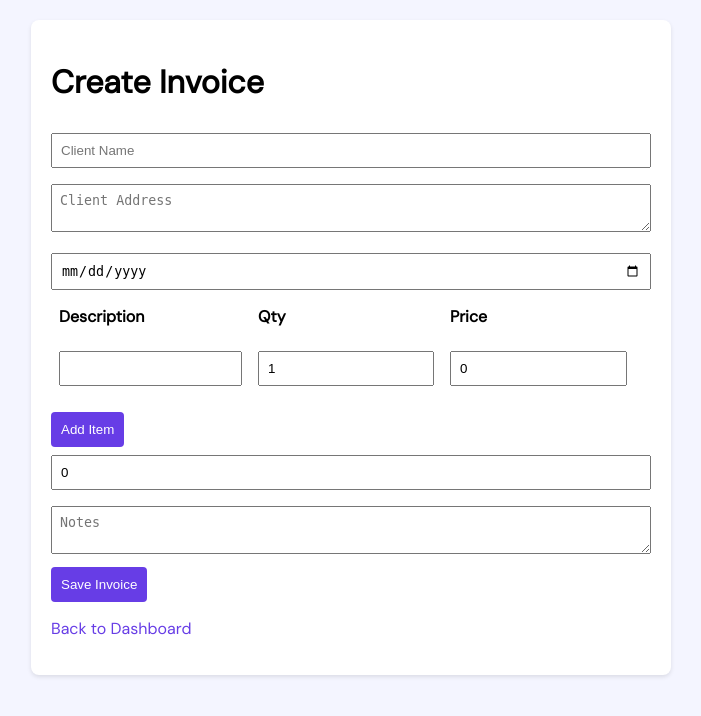
After one commit to MotasemZa/ai-dekly-saas, a PHP site: page /create_invoice.php in a window 1280 px wide. The commit adds this page. Shown: the top 716 px of the page, without its empty margins (289-990 px from the left). Run offline with PHP 8.4, Linux system fonts and the light colour scheme; the visitor is signed in with stand-in values (Sample User, id 1).

Commit message:
Add invoice generator with PDF export

```diff
--- /dev/null
+++ b/composer.json
@@ -0,0 +1,5 @@
+{
+    "require": {
+        "dompdf/dompdf": "^2.1"
+    }
+}
--- /dev/null
+++ b/public_html/classes/Invoice.php
@@ -0,0 +1,53 @@
+<?php
+class Invoice {
+    private $pdo;
+
+    public function __construct(PDO $pdo)
+    {
+        $this->pdo = $pdo;
+    }
+
+    public function create($userId, $data)
+    {
+        $this->pdo->beginTransaction();
+        $stmt = $this->pdo->prepare("INSERT INTO invoices (user_id, client_name, client_address, invoice_date, tax, notes) VALUES (?,?,?,?,?,?)");
+        $stmt->execute([
+            $userId,
+            $data['client_name'],
+            $data['client_address'],
+            $data['invoice_date'],
+            $data['tax'],
+            $data['notes']
+        ]);
+        $invoiceId = $this->pdo->lastInsertId();
+
+        $itemStmt = $this->pdo->prepare("INSERT INTO invoice_items (invoice_id, description, quantity, price) VALUES (?,?,?,?)");
+        foreach ($data['items'] as $item) {
+            $itemStmt->execute([$invoiceId, $item['description'], $item['quantity'], $item['price']]);
+        }
+        $this->pdo->commit();
+        return $invoiceId;
+    }
+
+    public function getAllByUser($userId)
+    {
+        $stmt = $this->pdo->prepare("SELECT * FROM invoices WHERE user_id = ? ORDER BY created_at DESC");
+        $stmt->execute([$userId]);
+        return $stmt->fetchAll();
+    }
+
+    public function getById($id, $userId)
+    {
+        $stmt = $this->pdo->prepare("SELECT * FROM invoices WHERE id = ? AND user_id = ?");
+        $stmt->execute([$id, $userId]);
+        $invoice = $stmt->fetch();
+        if (!$invoice) {
+            return null;
+        }
+        $itemStmt = $this->pdo->prepare("SELECT * FROM invoice_items WHERE invoice_id = ?");
+        $itemStmt->execute([$id]);
+        $invoice['items'] = $itemStmt->fetchAll();
+        return $invoice;
+    }
+}
+?>
--- a/public_html/config.php
+++ b/public_html/config.php
@@ -1,8 +1,8 @@
 <?php
-$host = 'localhost';
-$db   = 'u535022945_aaa';
-$user = 'u535022945_aaa';
-$pass = 'Mota1234$';
+$host = getenv('DB_HOST') ?: 'localhost';
+$db   = getenv('DB_NAME') ?: 'your_database';
+$user = getenv('DB_USER') ?: 'your_user';
+$pass = getenv('DB_PASS') ?: 'your_password';
 $charset = 'utf8mb4';
 $dsn = "mysql:host=$host;dbname=$db;charset=$charset";
 $options = [
--- /dev/null
+++ b/public_html/create_invoice.php
@@ -0,0 +1,99 @@
+<?php
+session_start();
+require_once 'config.php';
+require_once 'classes/Invoice.php';
+if (!isset($_SESSION['user_id'])) {
+    header('Location: login.php');
+    exit();
+}
+$invoiceModel = new Invoice($pdo);
+$error = '';
+if ($_SERVER['REQUEST_METHOD'] === 'POST') {
+    $client_name = trim($_POST['client_name'] ?? '');
+    $client_address = trim($_POST['client_address'] ?? '');
+    $invoice_date = $_POST['invoice_date'] ?? '';
+    $tax = floatval($_POST['tax'] ?? 0);
+    $notes = trim($_POST['notes'] ?? '');
+    $items = [];
+    if (isset($_POST['item_description']) && is_array($_POST['item_description'])) {
+        for ($i = 0; $i < count($_POST['item_description']); $i++) {
+            $desc = trim($_POST['item_description'][$i]);
+            $qty = intval($_POST['item_qty'][$i]);
+            $price = floatval($_POST['item_price'][$i]);
+            if ($desc !== '' && $qty > 0) {
+                $items[] = ['description' => $desc, 'quantity' => $qty, 'price' => $price];
+            }
+        }
+    }
+    if ($client_name && $invoice_date && $items) {
+        $data = [
+            'client_name' => $client_name,
+            'client_address' => $client_address,
+            'invoice_date' => $invoice_date,
+            'tax' => $tax,
+            'notes' => $notes,
+            'items' => $items
+        ];
+        $invoiceId = $invoiceModel->create($_SESSION['user_id'], $data);
+        header('Location: view_invoice.php?id=' . $invoiceId);
+        exit();
+    } else {
+        $error = 'Please fill in all required fields and add at least one item.';
+    }
+}
+?>
+<!DOCTYPE html>
+<html lang="en">
+<head>
+    <meta charset="UTF-8">
+    <title>Create Invoice</title>
+    <link rel="preconnect" href="https://fonts.googleapis.com">
+    <link href="https://fonts.googleapis.com/css2?family=DM+Sans&display=swap" rel="stylesheet">
+    <style>
+        body{font-family:'DM Sans',sans-serif;background:#F4F5FF;margin:0;padding:20px;}
+        .container{max-width:600px;margin:auto;background:#fff;padding:20px;border-radius:8px;box-shadow:0 2px 4px rgba(0,0,0,0.1);}
+        input,textarea{width:100%;padding:8px;margin:8px 0;box-sizing:border-box;}
+        table{width:100%;border-collapse:collapse;margin-bottom:10px;}
+        th,td{padding:8px;text-align:left;}
+        button{padding:10px;background:#673DE6;color:#fff;border:none;border-radius:4px;cursor:pointer;}
+        a{color:#673DE6;text-decoration:none;}
+        .error{color:red;}
+    </style>
+    <script>
+        function addRow(){
+            const row=document.createElement('tr');
+            row.innerHTML=`<td><input type="text" name="item_description[]" required></td><td><input type="number" name="item_qty[]" min="1" value="1" required></td><td><input type="number" step="0.01" name="item_price[]" value="0" required></td><td><button type="button" onclick="this.closest('tr').remove()">X</button></td>`;
+            document.getElementById('items').appendChild(row);
+        }
+    </script>
+</head>
+<body>
+<div class="container">
+    <h1>Create Invoice</h1>
+    <?php if ($error): ?><p class="error"><?php echo htmlspecialchars($error); ?></p><?php endif; ?>
+    <form method="post" action="create_invoice.php">
+        <input type="text" name="client_name" placeholder="Client Name" required>
+        <textarea name="client_address" placeholder="Client Address"></textarea>
+        <input type="date" name="invoice_date" required>
+        <table>
+            <thead>
+                <tr><th>Description</th><th>Qty</th><th>Price</th><th></th></tr>
+            </thead>
+            <tbody id="items">
+                <tr>
+                    <td><input type="text" name="item_description[]" required></td>
+                    <td><input type="number" name="item_qty[]" min="1" value="1" required></td>
+                    <td><input type="number" step="0.01" name="item_price[]" value="0" required></td>
+                    <td></td>
+                </tr>
+            </tbody>
+        </table>
+        <button type="button" onclick="addRow()">Add Item</button>
+        <input type="number" step="0.01" name="tax" placeholder="Tax" value="0">
+        <textarea name="notes" placeholder="Notes"></textarea>
+        <button type="submit">Save Invoice</button>
+    </form>
+    <p><a href="dashboard.php">Back to Dashboard</a></p>
+</div>
+</body>
+</html>
--- a/public_html/login.php
+++ b/public_html/login.php
@@ -10,6 +10,7 @@ if ($_SERVER['REQUEST_METHOD'] === 'POST') {
     $user = $stmt->fetch();
     if ($user && password_verify($password, $user['password'])) {
         $_SESSION['user'] = $email;
+        $_SESSION['user_id'] = $user['id'];
         header('Location: dashboard.php');
         exit();
     } else {
```
Also changed, not shown: public_html/dashboard.php (+21 -3 lines), public_html/download_invoice.php (added, +33 -0 lines), public_html/index.php (+10 -5 lines), public_html/schema.sql (+21 -0 lines), public_html/view_invoice.php (added, +56 -0 lines), 1 other file.
